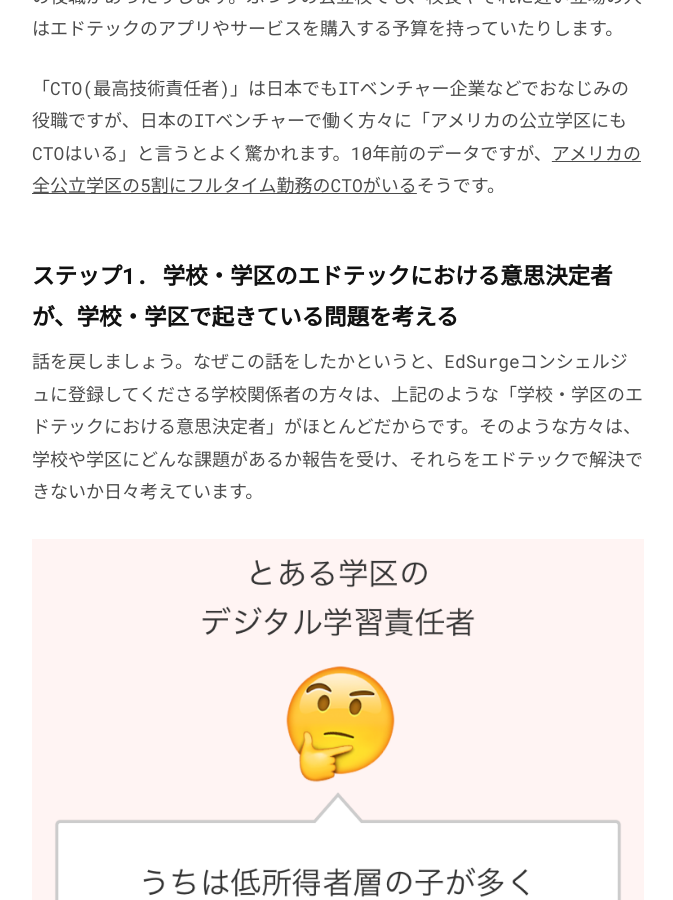
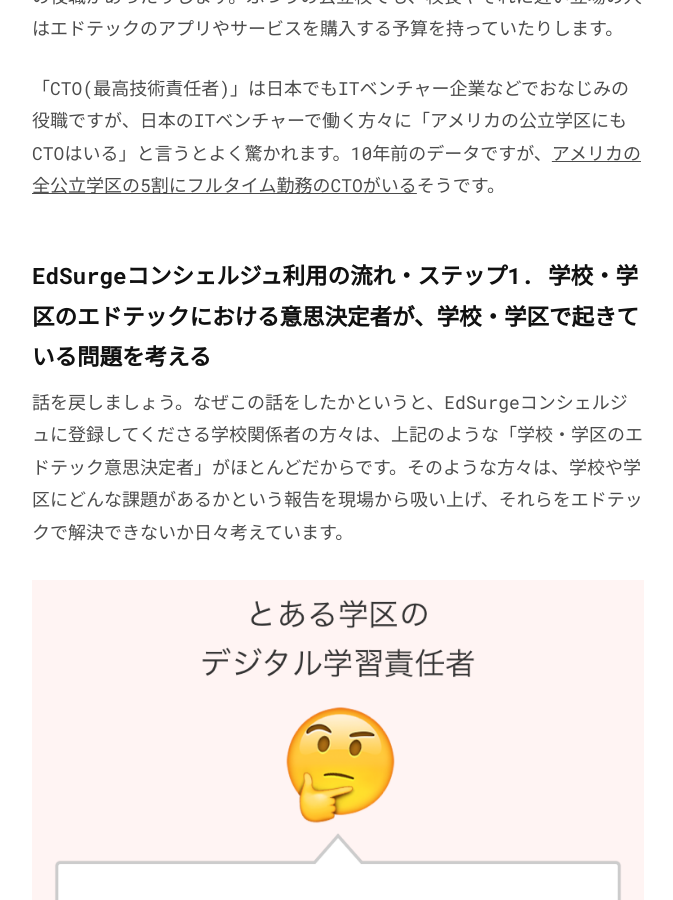
Before and after one commit to chibicode/senseicode, a Jekyll site: the page built from _posts/2016-09-08-edsurge-concierge.md, in a window 1280 px wide and 900 px high, scrolled down 5624 px. Shown: the whole window, without its empty margins (302-975 px from the left). Built offline with Jekyll 4.4.1, drawn with Linux system fonts in a browser that asks for light colours; comment, search, counter and statistics services are not loaded.

Commit message:
:pencil:

```diff
--- a/_posts/2016-09-08-edsurge-concierge.md
+++ b/_posts/2016-09-08-edsurge-concierge.md
@@ -75,9 +75,9 @@
 
 「CTO(最高技術責任者)」は日本でもITベンチャー企業などでおなじみの役職ですが、日本のITベンチャーで働く方々に「アメリカの公立学区にもCTOはいる」と言うとよく驚かれます。10年前のデータですが、[アメリカの全公立学区の5割にフルタイム勤務のCTOがいる](http://www.edweek.org/ew/articles/2013/10/02/06el-cto.h33.html)そうです。
 
-## ステップ1. 学校・学区のエドテックにおける意思決定者が、学校・学区で起きている問題を考える
+## EdSurgeコンシェルジュ利用の流れ・ステップ1. 学校・学区のエドテックにおける意思決定者が、学校・学区で起きている問題を考える
 
-話を戻しましょう。なぜこの話をしたかというと、EdSurgeコンシェルジュに登録してくださる学校関係者の方々は、上記のような「学校・学区のエドテックにおける意思決定者」がほとんどだからです。そのような方々は、学校や学区にどんな課題があるか報告を受け、それらをエドテックで解決できないか日々考えています。
+話を戻しましょう。なぜこの話をしたかというと、EdSurgeコンシェルジュに登録してくださる学校関係者の方々は、上記のような「学校・学区のエドテック意思決定者」がほとんどだからです。そのような方々は、学校や学区にどんな課題があるかという報告を現場から吸い上げ、それらをエドテックで解決できないか日々考えています。
 
 ![](/images/6/concierge-step1.png)
 
```
